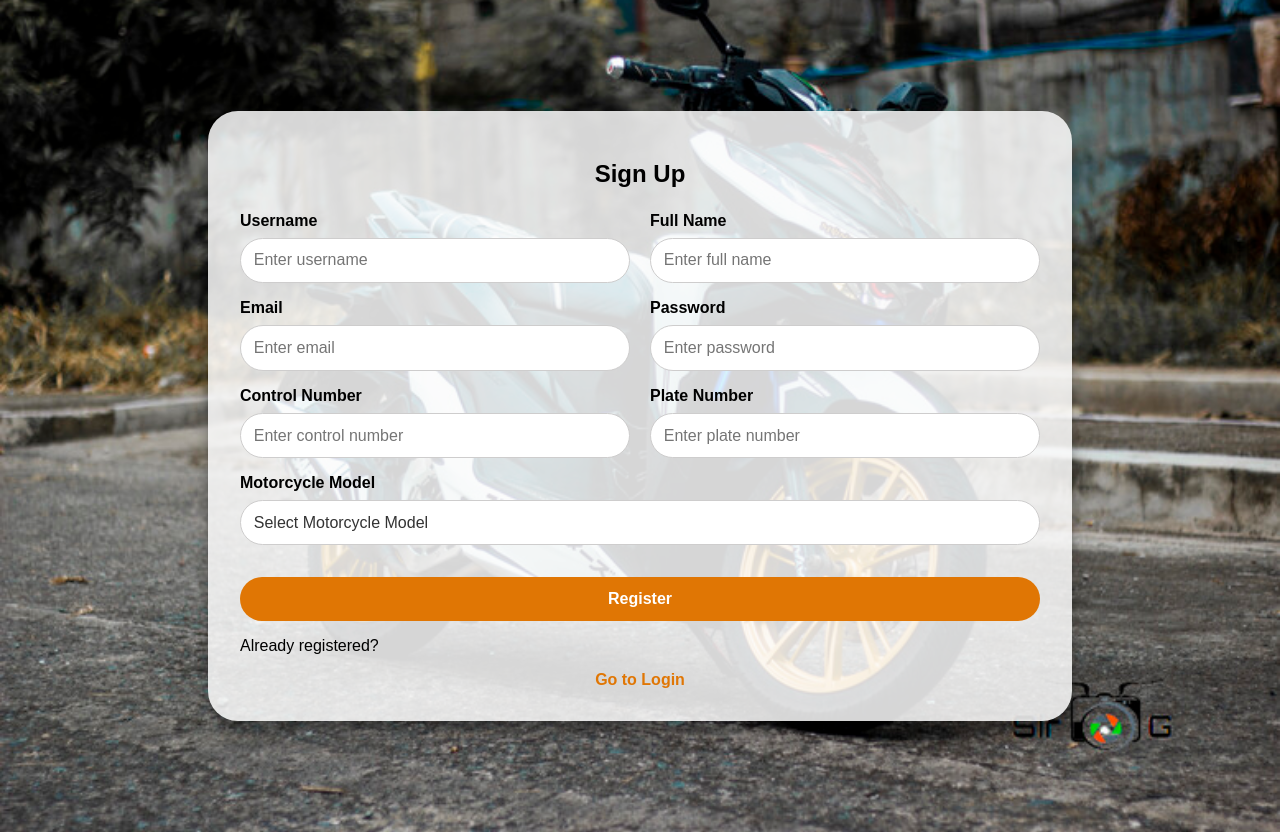
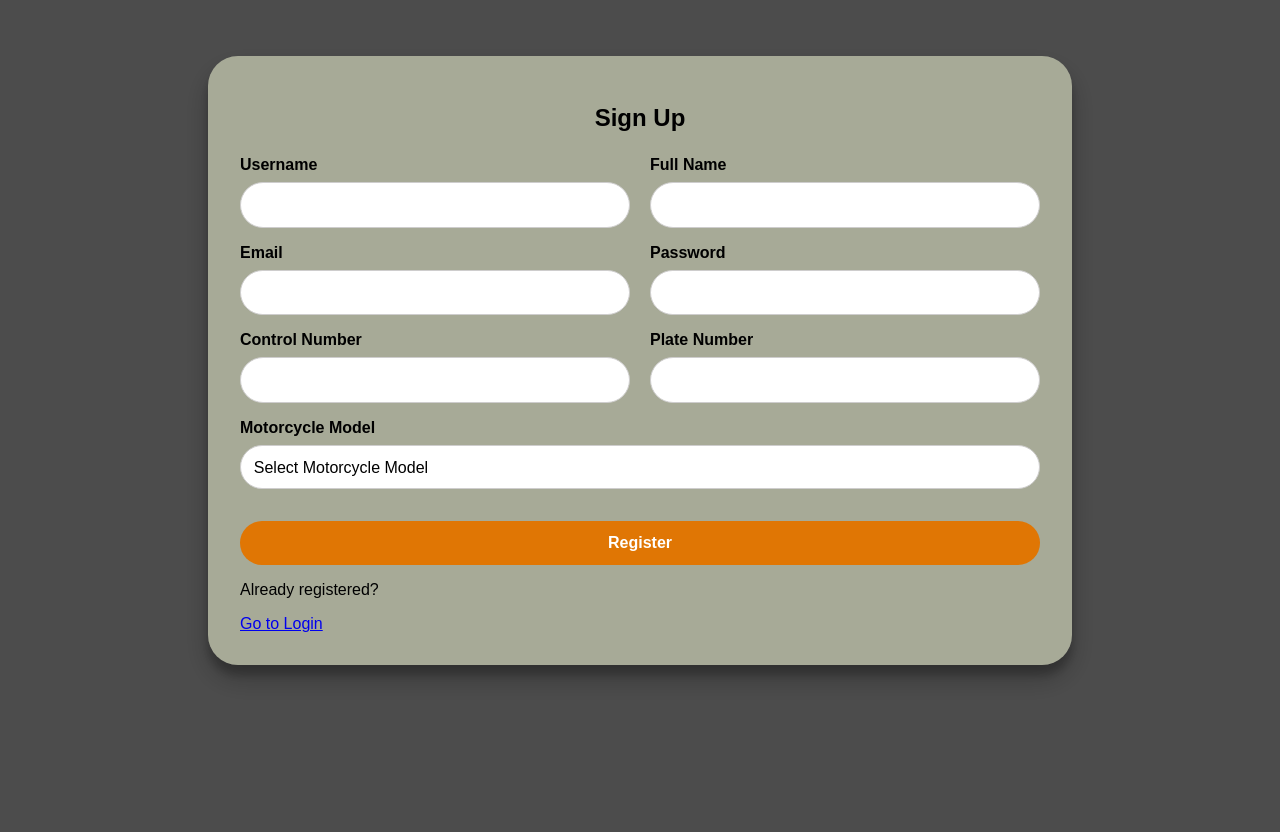
Before and after one commit to AdrianSepulveda28/Excellent-Knight-PH, a React (Create React App) app: page /register in a window 1280 px wide. After the commit the page ends 800 px from the top, so only its background shows below. Built offline with nearby package versions, Linux system fonts and the light colour scheme.

Commit message:
Register

```diff
--- a/src/Pages/Register.css
+++ b/src/Pages/Register.css
@@ -21,13 +21,18 @@ html, body {
 .register-container {
     display: flex;
     justify-content: center;
-    align-items: center;
+    align-items: flex-start; /* Aligns to the top */
     height: 100vh;
+    background-color: rgba(0, 0, 0, 0.7); /* Dark transparent black */
     padding: 1rem;
-    background-image: url('./assessment/click.jpg');
     background-size: cover;
     background-position: center;
     background-repeat: no-repeat;
+    position: fixed; /* Make the container fixed */
+    top: 0; /* Align to the top */
+    left: 0;
+    right: 0;
+    z-index: 1000; /* Ensure it's on top */
 }
 
 .register-form {
@@ -35,8 +40,11 @@ html, body {
     padding: 2rem;
     border-radius: 30px;
     width: 100%;
+    background-color: rgba(205, 210, 183, 0.7); /* Dark transparent black */
     max-width: 800px;
     box-shadow: 0 14px 28px rgba(0, 0, 0, 0.25), 0 10px 10px rgba(0, 0, 0, 0.22);
+    position: relative; /* Ensure the form stays inside the container */
+    top: 5%; /* Move the form up a bit */
 }
 
 .register-form h1 {
@@ -93,6 +101,8 @@ html, body {
 .register-form input:focus,
 .register-form select:focus {
     border-color: var(--primary-color); /* Match input focus style */
+    background-color: #f0f8ff; /* Subtle background change on focus */
+    box-shadow: 0 0 5px rgba(0, 123, 255, 0.5); /* Optional light shadow */
 }
 
 .register-form button {
@@ -114,6 +124,11 @@ html, body {
     box-shadow: 0 4px 10px rgba(0, 0, 0, 0.15);
 }
 
+.register-form button:focus {
+    outline: none;
+    box-shadow: 0 0 5px rgba(0, 123, 255, 0.5); /* Optional focus effect */
+}
+
 .login-link {
     display: block;
     text-align: center;
@@ -127,6 +142,52 @@ html, body {
     color: var(--primary-hover-color);
     text-decoration: underline;
 }
+
+/* Modal Styles */
+.modal-overlay {
+    position: fixed;
+    top: 0;
+    left: 0;
+    width: 100%;
+    height: 100%;
+    background-color: rgba(0, 0, 0, 0.5);
+    display: flex;
+    justify-content: center;
+    align-items: flex-start; /* Align modal to the top */
+    padding-top: 2rem; /* Adjust for some space from the top */
+  }
+
+  .modal {
+    background-color: #fff;
+    padding: 1rem;
+    border-radius: 8px;
+    max-width: 400px;
+    width: 100%;
+    box-shadow: 0 4px 6px rgba(0, 0, 0, 0.1);
+    text-align: center;
+  }
+
+  .modal.success {
+    border: 2px solid green;
+  }
+
+  .modal.error {
+    border: 2px solid red;
+  }
+
+  .modal button {
+    padding: 0.5rem 1rem;
+    margin-top: 1rem;
+    border-radius: 5px;
+    background-color: #4CAF50; /* Green for success */
+    color: white;
+    border: none;
+    cursor: pointer;
+  }
+
+  .modal.error button {
+    background-color: red;
+  }
 
 /* Responsive styles for mobile */
 @media (max-width: 768px) {
--- a/src/Pages/Register.js
+++ b/src/Pages/Register.js
@@ -8,13 +8,15 @@ const Register = () => {
     fullName: "",
     email: "",
     password: "",
-    controlNumber: "", // Changed from idNumber to controlNumber
+    controlNumber: "",
     plateNumber: "",
     motorcycleModel: "",
     motorcycleVersion: "",
   });
 
-  // Define the versions for each motorcycle model
+  const [modal, setModal] = useState({ show: false, messages: [], type: "" });
+  const [isSubmitDisabled, setIsSubmitDisabled] = useState(false);
+
   const motorcycleVersions = {
     "Honda Click": ["Click 125i", "Click 150i", "Click 160"],
     "Honda Beat": ["Beat Street", "Beat Fashion Sport"],
@@ -36,14 +38,86 @@ const Register = () => {
     });
   };
 
-  const handleSubmit = (e) => {
+  const checkDuplicates = async () => {
+    try {
+      const response = await fetch("http://localhost:8080/api/users/check-duplicates", {
+        method: "POST",
+        headers: {
+          "Content-Type": "application/json",
+        },
+        body: JSON.stringify({
+          userName: formData.userName,
+          email: formData.email,
+          controlNumber: formData.controlNumber,
+          plateNumber: formData.plateNumber,
+        }),
+      });
+
+      if (response.ok) {
+        const data = await response.json();
+
+        // Show modal for each individual error
+        if (data.userNameExists) {
+          setModal({ show: true, messages: ["Username already exists"], type: "error" });
+          return; // Stop checking further if there's a username error
+        }
+
+        if (data.emailExists) {
+          setModal({ show: true, messages: ["Email already exists"], type: "error" });
+          return; // Stop checking further if there's an email error
+        }
+
+        if (data.controlNumberExists) {
+          setModal({ show: true, messages: ["Control number already exists"], type: "error" });
+          return; // Stop checking further if there's a control number error
+        }
+
+        if (data.plateNumberExists) {
+          setModal({ show: true, messages: ["Plate number already exists"], type: "error" });
+          return; // Stop checking further if there's a plate number error
+        }
+      }
+    } catch (error) {
+      console.error("Error checking duplicates:", error);
+      setModal({ show: true, messages: ["An error occurred, please try again later."], type: "error" });
+    }
+  };
+
+  const handleSubmit = async (e) => {
     e.preventDefault();
+
+    // Validate form fields
     if (Object.values(formData).some((field) => !field)) {
-      alert("Please fill out all fields");
+      setModal({ show: true, messages: ["Please fill out all fields"], type: "error" });
       return;
     }
-    console.log("Form Submitted:", formData);
+
+    await checkDuplicates(); // Check for duplicates one by one
+
+    // If no error, proceed with the registration
+    try {
+      const registerResponse = await fetch("http://localhost:8080/api/users/register", {
+        method: "POST",
+        headers: {
+          "Content-Type": "application/json",
+        },
+        body: JSON.stringify(formData),
+      });
+
+      if (registerResponse.ok) {
+        setModal({ show: true, messages: ["User registered successfully!"], type: "success" });
+        setIsSubmitDisabled(false);
+      } else {
+        const error = await registerResponse.text();
+        setModal({ show: true, messages: [error], type: "error" });
+      }
+    } catch (error) {
+      console.error("Error:", error);
+      setModal({ show: true, messages: ["An error occurred, please try again later."], type: "error" });
+    }
   };
+
+  const closeModal = () => setModal({ ...modal, show: false });
 
   return (
     <div className="register-container">
@@ -52,26 +126,20 @@ const Register = () => {
 
         <div className="form-row">
           <div className="form-group">
-            <label>
-              <i className="fas fa-user"></i> Username
-            </label>
+            <label>Username</label>
             <input
               type="text"
               name="userName"
-              placeholder="Enter username"
               value={formData.userName}
               onChange={handleChange}
               required
             />
           </div>
           <div className="form-group">
-            <label>
-              <i className="fas fa-user"></i> Full Name
-            </label>
+            <label>Full Name</label>
             <input
               type="text"
               name="fullName"
-              placeholder="Enter full name"
               value={formData.fullName}
               onChange={handleChange}
               required
@@ -81,26 +149,20 @@ const Register = () => {
 
         <div className="form-row">
           <div className="form-group">
-            <label>
-              <i className="fas fa-envelope"></i> Email
-            </label>
+            <label>Email</label>
             <input
               type="email"
               name="email"
-              placeholder="Enter email"
               value={formData.email}
               onChange={handleChange}
               required
             />
           </div>
           <div className="form-group">
-            <label>
-              <i className="fas fa-lock"></i> Password
-            </label>
+            <label>Password</label>
             <input
               type="password"
               name="password"
-              placeholder="Enter password"
               value={formData.password}
               onChange={handleChange}
               required
@@ -110,26 +172,20 @@ const Register = () => {
 
         <div className="form-row">
           <div className="form-group">
-            <label>
-              <i className="fas fa-id-card"></i> Control Number
-            </label>
+            <label>Control Number</label>
             <input
               type="text"
-              name="controlNumber" // Changed name to controlNumber
-              placeholder="Enter control number"
-              value={formData.controlNumber} // Updated value to match controlNumber
+              name="controlNumber"
+              value={formData.controlNumber}
               onChange={handleChange}
               required
             />
           </div>
           <div className="form-group">
-            <label>
-              <i className="fas fa-car"></i> Plate Number
-            </label>
+            <label>Plate Number</label>
             <input
               type="text"
               name="plateNumber"
-              placeholder="Enter plate number"
               value={formData.plateNumber}
               onChange={handleChange}
               required
@@ -139,15 +195,12 @@ const Register = () => {
 
         <div className="form-row">
           <div className="form-group">
-            <label>
-              <i className="fas fa-motorcycle"></i> Motorcycle Model
-            </label>
+            <label>Motorcycle Model</label>
             <select
               name="motorcycleModel"
               value={formData.motorcycleModel}
               onChange={handleChange}
               required
-              className="motorcycle-model-select"
             >
               <option value="">Select Motorcycle Model</option>
               <option value="Honda Click">Honda Click</option>
@@ -166,15 +219,12 @@ const Register = () => {
         {formData.motorcycleModel && (
           <div className="form-row">
             <div className="form-group">
-              <label>
-                <i className="fas fa-cogs"></i> Motorcycle Version
-              </label>
+              <label>Motorcycle Version</label>
               <select
                 name="motorcycleVersion"
                 value={formData.motorcycleVersion}
                 onChange={handleChange}
                 required
-                className="motorcycle-version-select"
               >
                 <option value="">Select Version</option>
                 {motorcycleVersions[formData.motorcycleModel].map((version) => (
@@ -187,13 +237,23 @@ const Register = () => {
           </div>
         )}
 
-        <button type="submit">Register</button>
+        <button type="submit" disabled={isSubmitDisabled}>Register</button>
 
         <p>Already registered?</p>
-        <Link to="/login" className="login-link">
-          Go to Login
-        </Link>
+        <Link to="/login">Go to Login</Link>
       </form>
+
+      {/* Modal Popup */}
+      {modal.show && (
+        <div className="modal-overlay">
+          <div className={`modal ${modal.type}`}>
+            {modal.messages.map((message, index) => (
+              <p key={index}>{message}</p>
+            ))}
+            <button onClick={closeModal}>Close</button>
+          </div>
+        </div>
+      )}
     </div>
   );
 };
```
